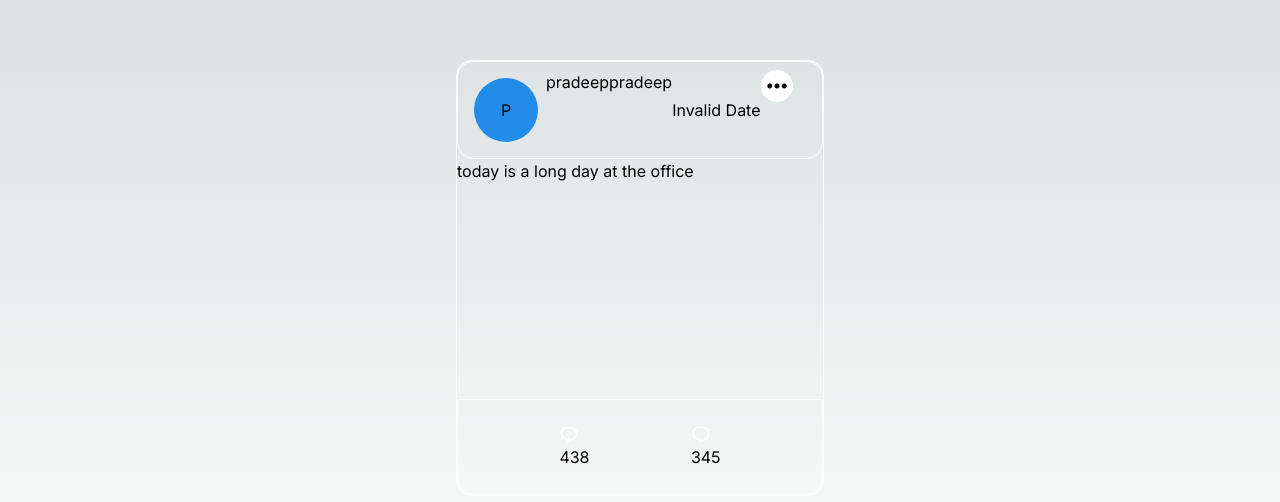
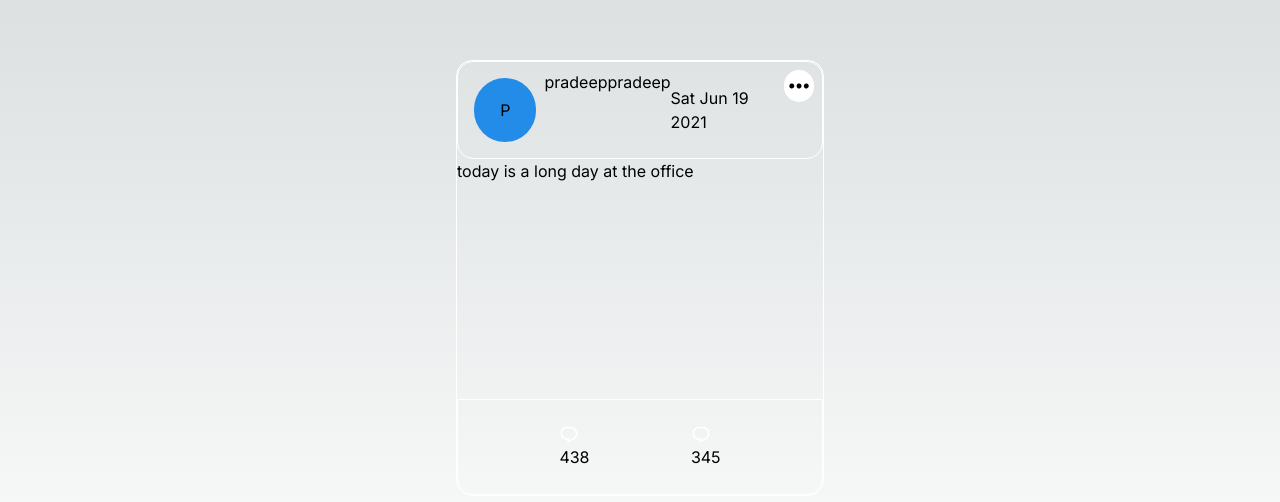
Before and after one commit to andrewpradeep/simple-tweeter-front-end, a Next.js app: page / in a window 1280 px wide. Shown: the part 122-624 px from the top of the page. Built offline with nearby package versions, Linux system fonts and the light colour scheme.

Commit message:
fix: added fix for invalid date

```diff
--- a/src/Components/Common/TweetHeader/index.tsx
+++ b/src/Components/Common/TweetHeader/index.tsx
@@ -11,7 +11,7 @@ const TweetHeader: React.FC<TweetHeaderProps> = ({
     date,
 }) => {
     const tweetDate = useMemo(() => {
-        return new Date(date);
+        return new Date(Number(date));
     }, [date]);
     return (
         <div className="tweet-header-container">
--- a/src/Components/Common/TweetHeader/interface.ts
+++ b/src/Components/Common/TweetHeader/interface.ts
@@ -1,7 +1,7 @@
 export interface TweetHeaderProps {
     displayName: string;
     userName: Record<userNameValues, string>;
-    date: string;
+    date: string | number;
 }
 
 type userNameValues = "id" | "name";
```
